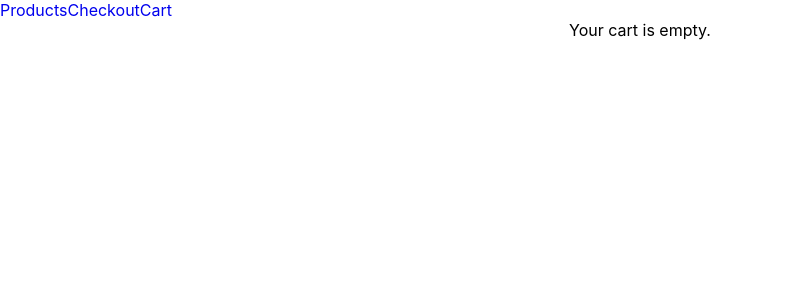
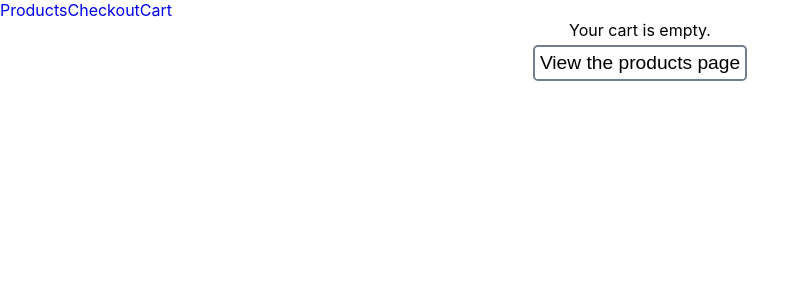
Before and after one commit to MGrunow1/fake-store, a React (Create React App) app: page /cart in a window 1280 px wide. Shown: the top 300 px of the page, without its empty margins (0-809 px from the left). Built offline with nearby package versions, Linux system fonts and the light colour scheme.

Commit message:
feat(CartPage): Provide link to main products page

```diff
--- a/src/components/CartPage.js
+++ b/src/components/CartPage.js
@@ -1,7 +1,7 @@
 import { useContext } from "react";
 import { ThemeContext } from "../contexts/ThemeContext";
 import { CartContext } from "../contexts/CartContext";
-import { CenteredGroup, PrimaryButton, ProductGrid } from "./StyledComponents";
+import { CenteredGroup, PrimaryButton, ProductGrid, SecondaryButton } from "./StyledComponents";
 import CartItemCard from "./CartItemCard";
 import { Link } from "react-router-dom";
 
@@ -17,21 +17,34 @@ export default function CartPage() {
                         <CartItemCard itemInfo={item} />
                     </div>
                     ))
-                ) : (
+            ) : (
                 <div>
                     Your cart is empty.
                 </div>
             )}
         </ProductGrid>
-            {(cart.length > 0) &&
-            <CenteredGroup>
+        <CenteredGroup>
+            {cart.length ? (
+                <>
                 <Link to="/checkout">
                     <PrimaryButton dark={theme === 'dark'}>
                         Proceed to checkout
                     </PrimaryButton>
                 </Link>
-            </CenteredGroup>
-            }
+                <Link to="/products">
+                    <SecondaryButton dark={theme === 'dark'}>
+                        Continue shopping
+                    </SecondaryButton>
+                </Link>
+                </>
+            ) : (
+                <Link to="/products">
+                    <SecondaryButton dark={theme === 'dark'}>
+                        View the products page
+                    </SecondaryButton>
+                </Link>
+            )}
+        </CenteredGroup>
         </>
     )
 }
```
